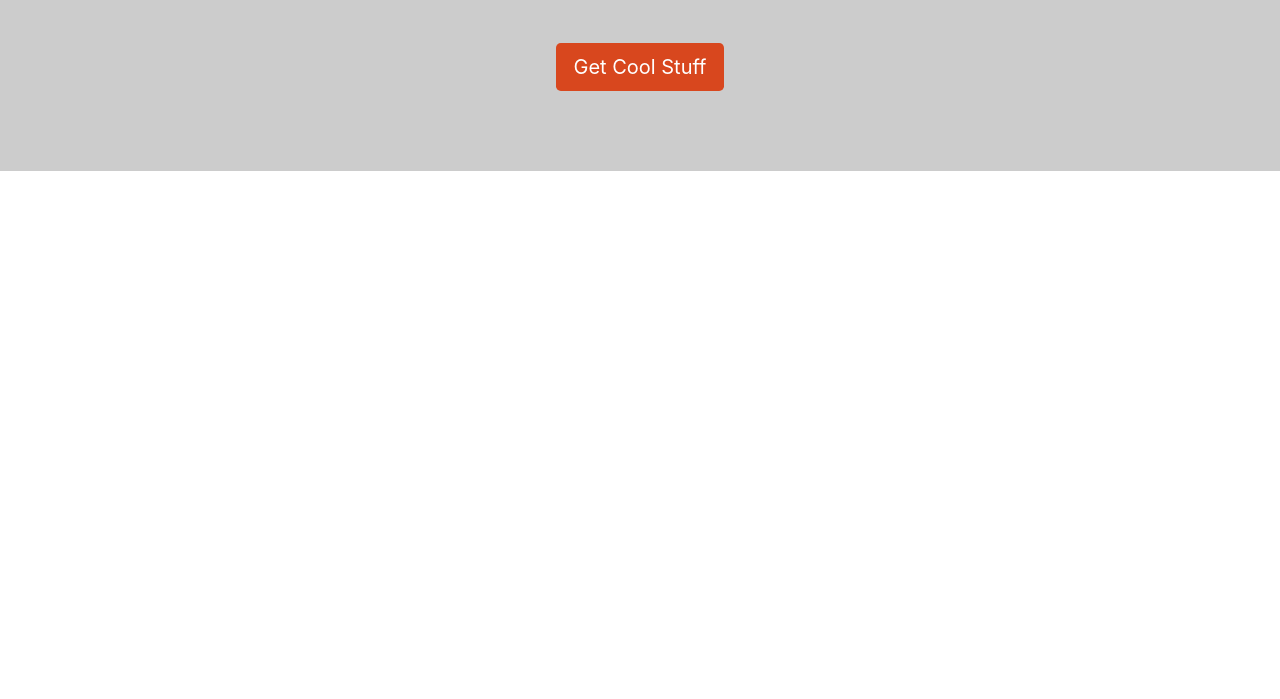
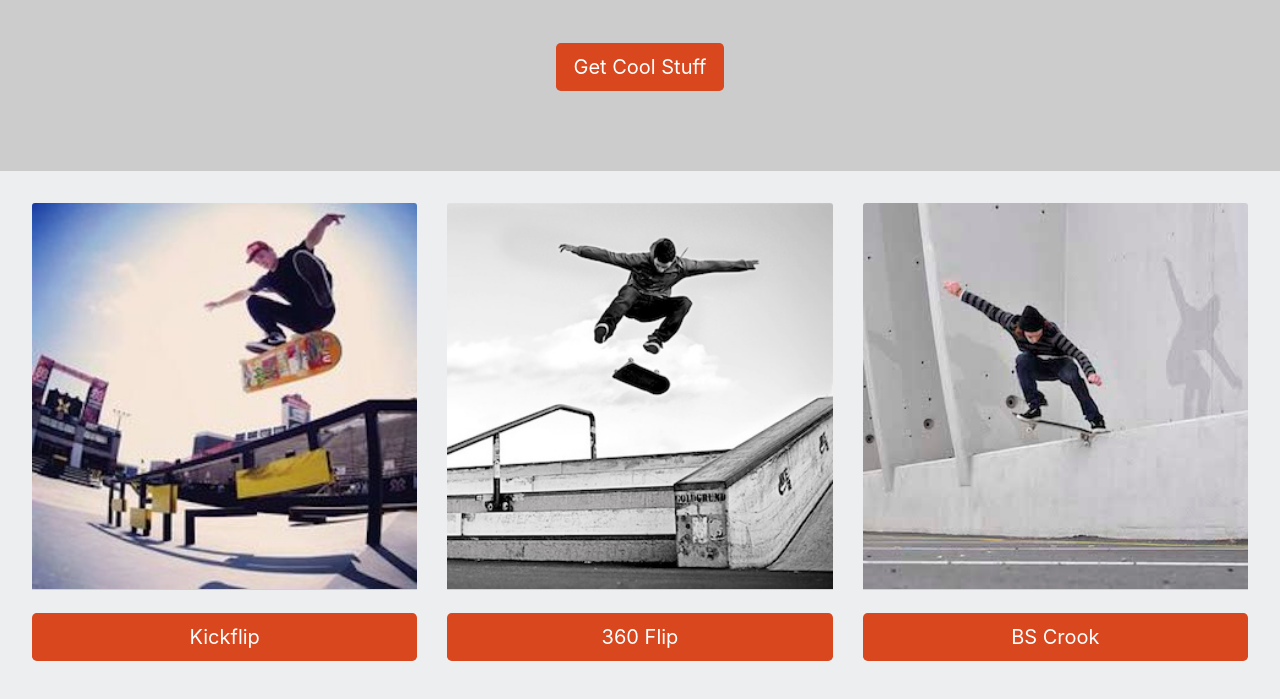
Before and after one commit to jeffalewis42/super-duper-pancake, a plain HTML site: page index.html in a window 1280 px wide. Shown: the part 923-1622 px from the top of the page. Before the commit the page ends 1094 px from the top, so only its background shows below. Drawn offline with nearby package versions, Linux system fonts and the light colour scheme.

Commit message:
thumbnail cards

```diff
--- a/index.html
+++ b/index.html
@@ -141,6 +141,51 @@
         </div>
     </div>
 
+    <!--Third Section with Video Modals-->
+    <div class="sectionLight">
+        <div class="row">
+            <div class="col-sm-12">
+                <div class="card-deck">
+                    <div class="card ThumbsCard">
+                        <img src="assets/kickflip.jpg" class="card-img-top" alt="kickflip">
+                        <!--
+    <div class="card-body">
+      <h5 class="card-title">Card title</h5>
+      <p class="card-text">This is a wider card with supporting text below as a natural lead-in to additional content. This content is a little bit longer.</p>
+    </div>
+-->
+                        <div class="card-footer ThumbsFooter">
+                            <button type="button" class="btn btn-lg ThumbsBtn" data-toggle="modal" data-target="#LargeKSModal">Kickflip</button>
+                        </div>
+                    </div>
+                    <div class="card ThumbsCard">
+                        <img src="assets/360flip.jpg" class="card-img-top" alt="360 flip">
+                        <!--
+    <div class="card-body">
+      <h5 class="card-title">Card title</h5>
+      <p class="card-text">This card has supporting text below as a natural lead-in to additional content.</p>
+    </div>
+-->
+                        <div class="card-footer ThumbsFooter">
+                            <button type="button" class="btn btn-lg ThumbsBtn" data-toggle="modal" data-target="#Large360Modal">360 Flip</button>
+                        </div>
+                    </div>
+                    <div class="card ThumbsCard">
+                        <img src="assets/bscrook.jpg" class="card-img-top" alt="BS Crook">
+                        <!--
+    <div class="card-body">
+      <h5 class="card-title">Card title</h5>
+      <p class="card-text">This is a wider card with supporting text below as a natural lead-in to additional content. This card has even longer content than the first to show that equal height action.</p>
+    </div>
+-->
+                        <div class="card-footer ThumbsFooter">
+                            <button type="button" class="btn btn-lg ThumbsBtn" data-toggle="modal" data-target="#LargeBSModal">BS Crook</button>
+                        </div>
+                    </div>
+                </div>
+            </div>
+        </div>
+    </div>
     <!-- Modal -->
     <div class="modal fade" id="CoolStuffModal" tabindex="-1" role="dialog" aria-labelledby="CoolStuffLabel" aria-hidden="true">
         <div class="modal-dialog">
--- a/main.css
+++ b/main.css
@@ -42,6 +42,29 @@ button.coolStuffBtn {
     margin: auto;
 }
 
+img.imgCenter {
+    display: block;
+    margin: auto;
+}
+.ThumbsCard {
+    background-color: rgba(0,0,0,0);
+    border: none;
+}
+.ThumbsFooter {
+    padding: 0;
+    padding-top: .5rem;
+    background-color: rgba(0, 0, 0, 0);
+}
+button.ThumbsBtn {
+    color: #fff;
+    background-color: #D8471E;
+    display: block;
+    margin: 0;
+    width: 100%;
+    margin-top: 15px;
+    margin-bottom: 20px;
+}
+
 .CoolStuffHeader {
     border-bottom: none;
 }
```
